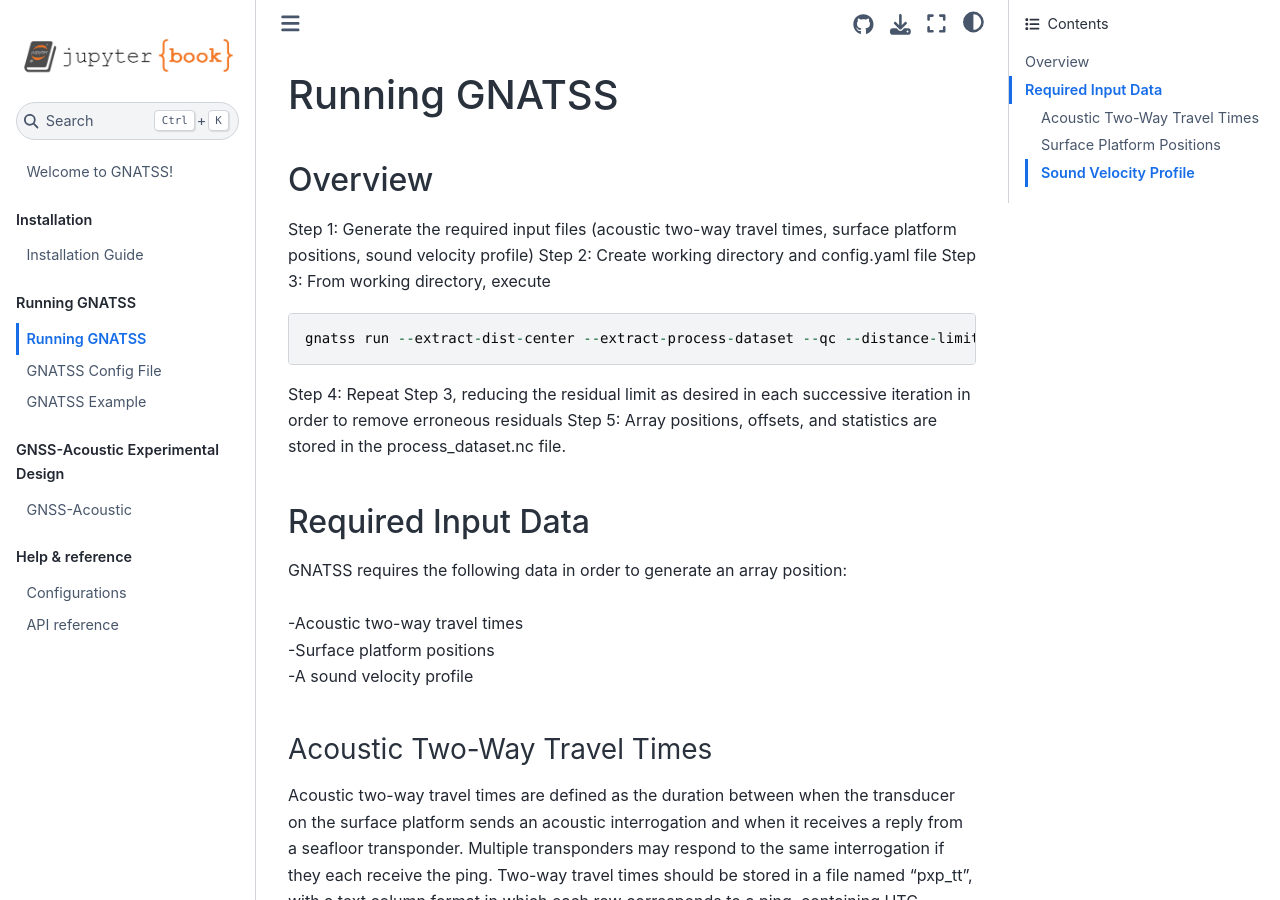
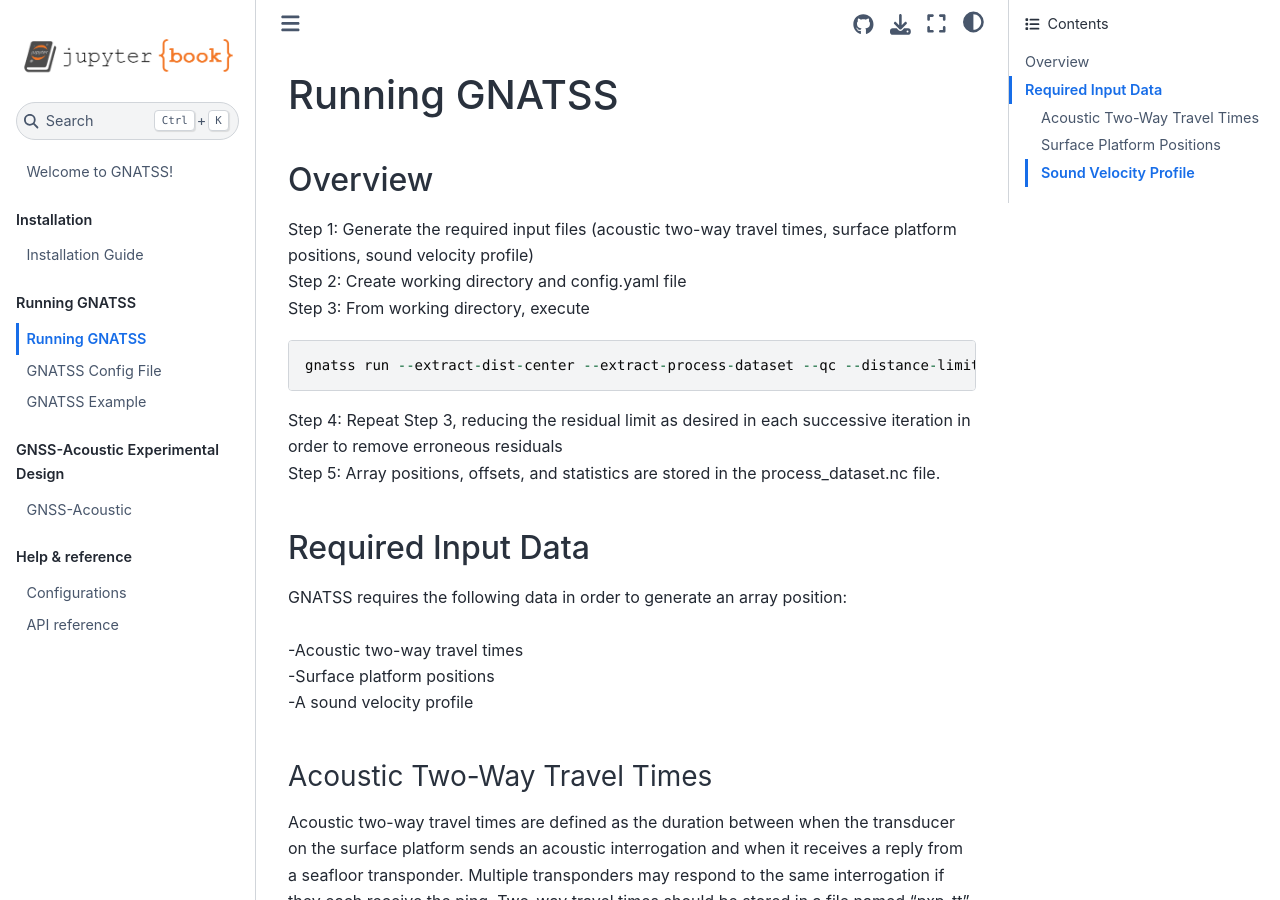
Before and after one commit to seafloor-geodesy/gnatss, a Jupyter Book: the page built from docs/input.md, in a window 1280 px wide and 900 px high. Built offline with Jupyter Book 1.0.4 settings and Sphinx 7.4.7 and the Sphinx Book theme 1.1.4, drawn with Linux system fonts in a browser that asks for light colours.

````diff
--- a/docs/input.md
+++ b/docs/input.md
@@ -2,16 +2,16 @@
 
 ## Overview
 
-Step 1: Generate the required input files (acoustic two-way travel times, surface platform positions, sound velocity profile)
-Step 2: Create working directory and config.yaml file
-Step 3: From working directory, execute
+Step 1: Generate the required input files (acoustic two-way travel times, surface platform positions, sound velocity profile)<br />
+Step 2: Create working directory and config.yaml file<br />
+Step 3: From working directory, execute<br />
 
 ```
 gnatss run --extract-dist-center --extract-process-dataset --qc --distance-limit 150 --residual-limit 10000
 ```
 
-Step 4: Repeat Step 3, reducing the residual limit as desired in each successive iteration in order to remove erroneous residuals
-Step 5: Array positions, offsets, and statistics are stored in the process_dataset.nc file.
+Step 4: Repeat Step 3, reducing the residual limit as desired in each successive iteration in order to remove erroneous residuals<br />
+Step 5: Array positions, offsets, and statistics are stored in the process_dataset.nc file.<br />
 
 
 ## Required Input Data
````
